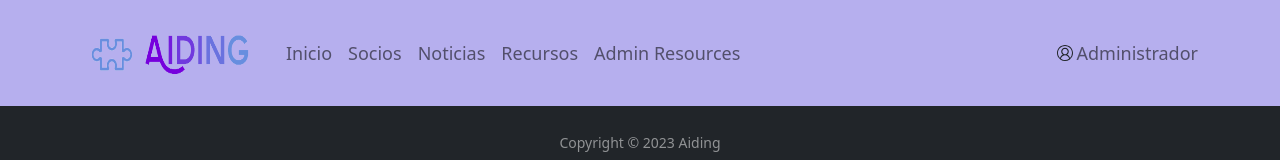
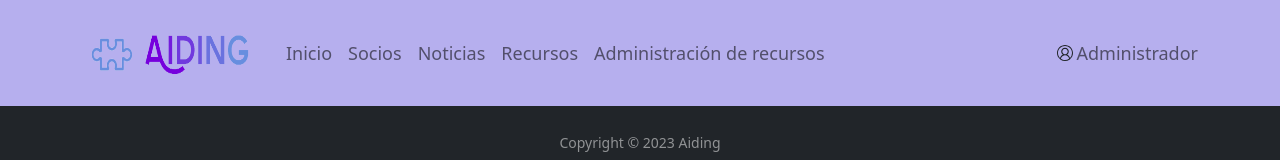
Before and after one commit to rubsuadav/frontend-aiding, a React (Create React App) app: page / in a window 1280 px wide. Shown: the top 160 px of the page. Built offline with nearby package versions, Linux system fonts and the light colour scheme; no server answers.

Commit message:
Feature #12: Actualización del idioma en la navbar

```diff
--- a/src/App.js
+++ b/src/App.js
@@ -54,7 +54,7 @@ var navLinks= [
       path: "information/map-resources"
     },
     {
-      title: "Admin Resources",
+      title: "Administración de recursos",
       path: "/information/admin"
     }
   ];
```
